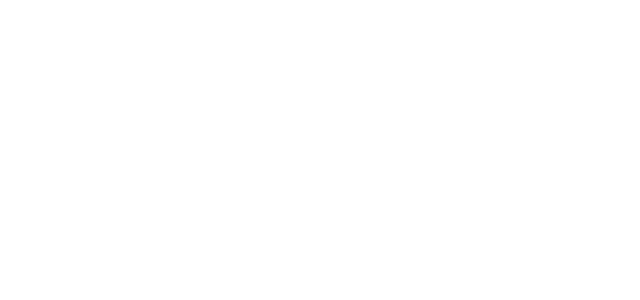
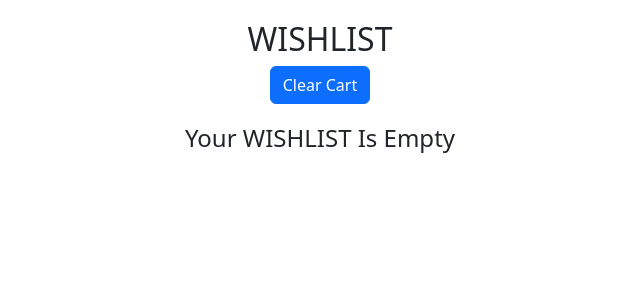
Before and after one commit to yeswanth-2003/store1, a React (Create React App) app: page /wishlist in a window 1280 px wide. Before the commit this address had no page. Shown: the top 300 px of the page, without its empty margins (320-960 px from the left). Built offline with nearby package versions, Linux system fonts and the light colour scheme.

Commit message:
added wishlist

```diff
--- a/src/App.js
+++ b/src/App.js
@@ -6,7 +6,7 @@
 import Cart from './components/cart';
 import { Provider } from 'react-redux';
 import store from './components/redux';
-
+import Wishlist from './components/wishlist';
 function App() {
     return(
       <div>
@@ -15,6 +15,7 @@
           <Route path="/" element={<Category />} />
           <Route path="/product/:id" element={<ProductDetail />} />
           <Route path="/cart" element={<Cart />} />
+          <Route path="/wishlist" element={<Wishlist />} />
         </Routes>
         </Provider>
 
--- a/src/components/getproducts1.js
+++ b/src/components/getproducts1.js
@@ -2,8 +2,9 @@
 import 'bootstrap/dist/css/bootstrap.min.css';
 import { Link } from 'react-router-dom';
 import heropic from './hero.jpg'
-import { addToCart } from "./redux"
+import { addToCart, addToWishlist } from "./redux"
 import { useDispatch, useSelector } from "react-redux"
+import Wishlist from "./wishlist";
 
 
 
@@ -59,11 +60,24 @@
                     </button>
 
                 ))}
+                {/* <Link to="/Cart">
+                <button
+                    className="btn "
+                    style={{color:'black', backgroundColor:'#5585b5', height:'40px',width:'180px',marginLeft: '100px ', marginTop: '25px', textTransform: 'uppercase' }}>
+                        Cart</button> </Link> */}
+            </div>
+            <div style={{display:'flex'}}>
             <Link to="/Cart">
                 <button
                     className="btn "
                     style={{color:'black', backgroundColor:'#5585b5', height:'40px',width:'180px',marginLeft: '100px ', marginTop: '25px', textTransform: 'uppercase' }}>
-                        Cart</button> </Link>
+                        Cart  </button> </Link>
+
+                        <Link to="/wishlist">
+                <button
+                    className="btn "
+                    style={{color:'black', backgroundColor:'#5585b5', height:'40px',width:'180px',marginLeft: '100px ', marginTop: '25px', textTransform: 'uppercase' }}>
+                        Wishlist </button> </Link>
             </div>
 
             <div className="container text-center" style={{  backgroundColor:'FFCBB6s',padding: '50px 0' }}>
@@ -77,13 +91,16 @@
 
 
                 {items.map((item) => (
-                    <div className="d-inline-flex p-2">
+                    <div className="d-inline-flex p-2" style={{display:'flex',flexDirection:'column'}}>
                         <Link to={`/product/${item.id}`} style={{textDecoration:'none'}}>
                         <div className="card"        style={{ boxShadow:'0 2px 4px black',backgroundColor:'#9ba6a5', alignItems: 'center', width: '250px', height: '500px', overflow: 'hidden' }}>
                             <img className="card-img-top" src={item.image} alt={item.title}       style={{ marginTop: '20px', width: '150px', height: '150px' }} />
                             <div className="card-body">
                                 <h6 className="card-title">{item.title}</h6>
                                 <p style={{fontSize: '15px' }}>Price: {item.price}$ <br /> Rated {item.rating.rate}</p>
+
+                                <p className="card-text" style={{ fontSize: '10px',marginTop:'15px'  }}>{item.description}</p>
+
                                 {/* <button href="#" className="btn btn-primary"  onClick={() =>dispatch(addToCart(item))}>
 
                                     <svg style={{ marginRight: '5px'}} xmlns="http://www.w3.org/2000/svg" width="16" height="16" fill="currentColor" className="bi bi-cart" viewBox="0 0 16 16">
@@ -92,9 +109,12 @@
 
                                     Add to cart
                                 </button> */}
-                                <p className="card-text" style={{ fontSize: '10px',marginTop:'15px'  }}>{item.description}</p>
+                            </div>
+                        </div>
+                        </Link>
+                        <div style={{display:'flex',flexDirection:'column'}}>
 
-                                <button href="#" className="btn btn-primary"  onClick={() =>dispatch(addToCart(item))}>
+                        <button style={{ marginTop: '5px'}} className="btn btn-primary"  onClick={() =>dispatch(addToCart(item))}>
 
                             <svg style={{ marginRight: '5px'}} xmlns="http://www.w3.org/2000/svg" width="16" height="16" fill="currentColor" className="bi bi-cart" viewBox="0 0 16 16">
                                 <path d="M0 1.5A.5.5 0 0 1 .5 1H2a.5.5 0 0 1 .485.379L2.89 3H14.5a.5.5 0 0 1 .491.592l-1.5 8A.5.5 0 0 1 13 12H4a.5.5 0 0 1-.491-.408L2.01 3.607 1.61 2H.5a.5.5 0 0 1-.5-.5M3.102 4l1.313 7h8.17l1.313-7zM5 12a2 2 0 1 0 0 4 2 2 0 0 0 0-4m7 0a2 2 0 1 0 0 4 2 2 0 0 0 0-4m-7 1a1 1 0 1 1 0 2 1 1 0 0 1 0-2m7 0a1 1 0 1 1 0 2 1 1 0 0 1 0-2"/>
@@ -102,10 +122,19 @@
 
                             Add to cart
                         </button>
+
+                        <button style={{ marginTop: '5px'}} className="btn btn-primary"  onClick={() =>dispatch(addToWishlist(item))}>
+
+                            <svg style={{ marginRight: '5px'}} xmlns="http://www.w3.org/2000/svg" width="16" height="16" fill="currentColor" className="bi bi-cart" viewBox="0 0 16 16">
+                                <path d="M0 1.5A.5.5 0 0 1 .5 1H2a.5.5 0 0 1 .485.379L2.89 3H14.5a.5.5 0 0 1 .491.592l-1.5 8A.5.5 0 0 1 13 12H4a.5.5 0 0 1-.491-.408L2.01 3.607 1.61 2H.5a.5.5 0 0 1-.5-.5M3.102 4l1.313 7h8.17l1.313-7zM5 12a2 2 0 1 0 0 4 2 2 0 0 0 0-4m7 0a2 2 0 1 0 0 4 2 2 0 0 0 0-4m-7 1a1 1 0 1 1 0 2 1 1 0 0 1 0-2m7 0a1 1 0 1 1 0 2 1 1 0 0 1 0-2"/>
+                            </svg>
+
+                            Add to Wishlist
+                        </button>
+
                         </div>
                     </div>
-                        </Link>
-                    </div>
+
 
                 ))}
             </div>
--- a/src/components/redux.js
+++ b/src/components/redux.js
@@ -1,6 +1,5 @@
 import { configureStore, createSlice } from '@reduxjs/toolkit';
 
-// Step 1: Create a cart slice
 const cartSlice = createSlice({
   name: 'cart',
 
@@ -9,15 +8,14 @@
   reducers: {
 
     addToCart: (state, action) => {
-      // Check if the item already exists in the cart
       const itemIndex = state.findIndex(item => item.id === action.payload.id);
 
       if (itemIndex >= 0) {
 
-        state[itemIndex].quantity += 1; // Increase quantity if already in cart
+        state[itemIndex].quantity += 1;
 
       } else {
-        state.push({ ...action.payload, quantity: 1 }); // Add new item
+        state.push({ ...action.payload, quantity: 1 });
       }
     },
 
@@ -32,18 +30,44 @@
 });
 
 
+const cartSlice1 = createSlice({
+  name: 'wishlist',
 
+  initialState: [],
 
-// Export actions
+  reducers: {
+
+    addToWishlist: (state, action) => {
+      // const itemIndex = state.findIndex(item => item.id === action.payload.id);
+
+      // if (itemIndex >= 0) {
+
+      //   state[itemIndex].quantity += 1;
+
+      // } else {
+        state.push({ ...action.payload, quantity: 1 });
+      // }
+    },
+
+    removeFromWishlist: (state, action) => {
+      return state.filter(item => item.id !== action.payload.id);
+    },
+
+    clearWishlist: () => {
+      return [];
+    },
+  },
+});
+
 export const { addToCart, removeFromCart, clearCart } = cartSlice.actions;
-
-// Step 2: Configure store
+export const {addToWishlist,removeFromWishlist,clearWishlist} = cartSlice1.actions;
 
 
 
 const store = configureStore({
   reducer: {
     cart: cartSlice.reducer,
+    wishlist: cartSlice1.reducer,
   },
 });
 
--- a/src/components/cart.js
+++ b/src/components/wishlist.js
@@ -1,19 +1,19 @@
 import React from 'react';
 import { useSelector, useDispatch } from 'react-redux';
-import { removeFromCart, clearCart } from './redux';
+import { removeFromCart, clearCart, clearWishlist, removeFromWishlist } from './redux';
 
-function Cart(){
+function Wishlist(){
 
-    const cartItems = useSelector((state) => state.cart);
+    const wishlistitems = useSelector((state) => state.wishlist);
     const dispatch = useDispatch();
 
 return(
     <div style={{display:'flex', justifyContent:'center',alignItems:'center',padding:'20px 40px',flexDirection:'column'}}>
-        <h2 >Shopping CART</h2>
-        <button className="btn btn-primary" onClick={() => dispatch(clearCart())} style={{marginBottom:'20px'}}>Clear Cart</button>
-        {cartItems.length==0?(<h4>Your Cart Is Empty . Try Adding Some Items</h4>):
+        <h2 >WISHLIST</h2>
+        <button className="btn btn-primary" onClick={() => dispatch(clearWishlist())} style={{marginBottom:'20px'}}>Clear Cart</button>
+        {wishlistitems.length==0?(<h4>Your WISHLIST Is Empty </h4>):
             (<div>
-                {cartItems.map((item) => (
+                {wishlistitems.map((item) => (
                     <div style={{display:'inline-flex',margin:'10px 20px'}}>
                     <div className="card" style={{width: '18rem',padding:'10px 10px',textAlign:'center'}}>
                         <img src={item.image} className="card-img-top" style={{height:'200px',width:'200px',alignSelf:'center'}} />
@@ -21,7 +21,7 @@
                             <h5 className="card-title">{item.title}</h5>
                             <p className="card-text">{item.quantity}</p>
                             <p className="card-text">{item.price}$</p>
-                            <button  className="btn btn-primary" onClick={() => dispatch(removeFromCart(item))}>Remove From Cart</button>
+                            <button  className="btn btn-primary" onClick={() => dispatch(removeFromWishlist(item))}>Remove From Cart</button>
                         </div>
                     </div>
                     </div>
@@ -37,4 +37,4 @@
 }
 
 
-export default Cart
+export default Wishlist
```
Lines whose indentation alone changed are shown as unchanged.
